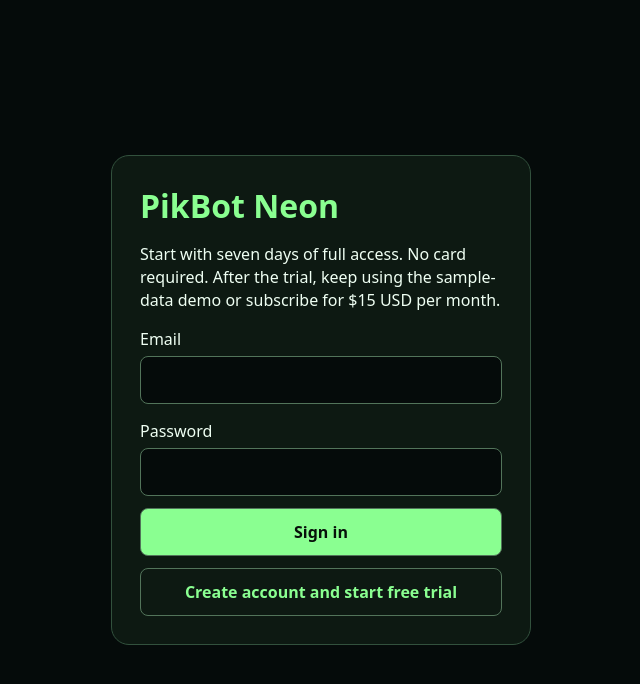
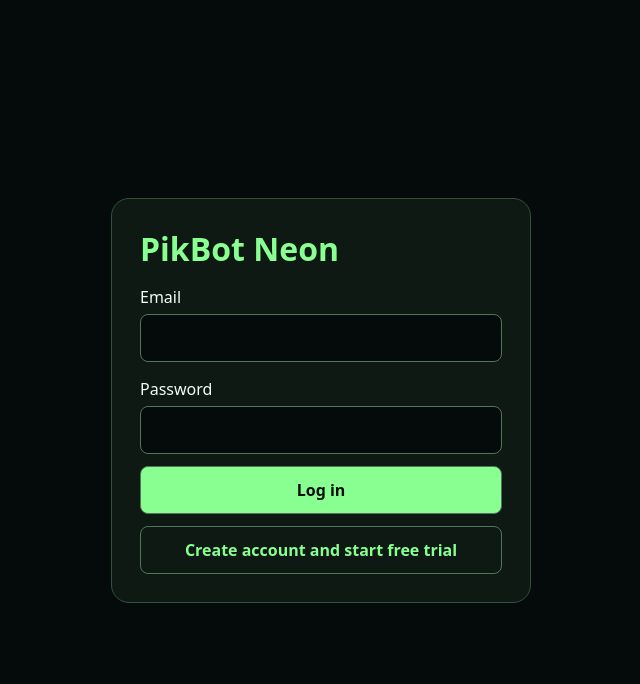
Before and after one commit to twinster22-cloud/PikBot., a Flask app: page /login in a window 1280 px wide. Shown: the top 684 px of the page, without its empty margins (319-959 px from the left). Run offline with Flask 3, Linux system fonts and the light colour scheme; some libraries are stand-ins or nearby versions.

Commit message:
Keep the first PikBot screen focused on login and free trial signup

```diff
--- a/templates/login.html
+++ b/templates/login.html
@@ -13,13 +13,12 @@
 </head>
 <body><main>
 <h1>PikBot Neon</h1>
-<p>Start with seven days of full access. No card required. After the trial, keep using the sample-data demo or subscribe for $15 USD per month.</p>
 {% if error %}<p role="alert">{{ error }}</p>{% endif %}
 <form method="post">
 <input type="hidden" name="csrf" value="{{ csrf }}">
 <label>Email <input type="email" name="email" autocomplete="username" required maxlength="254"></label>
 <label>Password <input type="password" name="password" autocomplete="current-password" required minlength="12" maxlength="128"></label>
-<button name="action" value="login">Sign in</button>
+<button name="action" value="login">Log in</button>
 <button name="action" value="register">Create account and start free trial</button>
 </form>
 </main></body></html>
```
